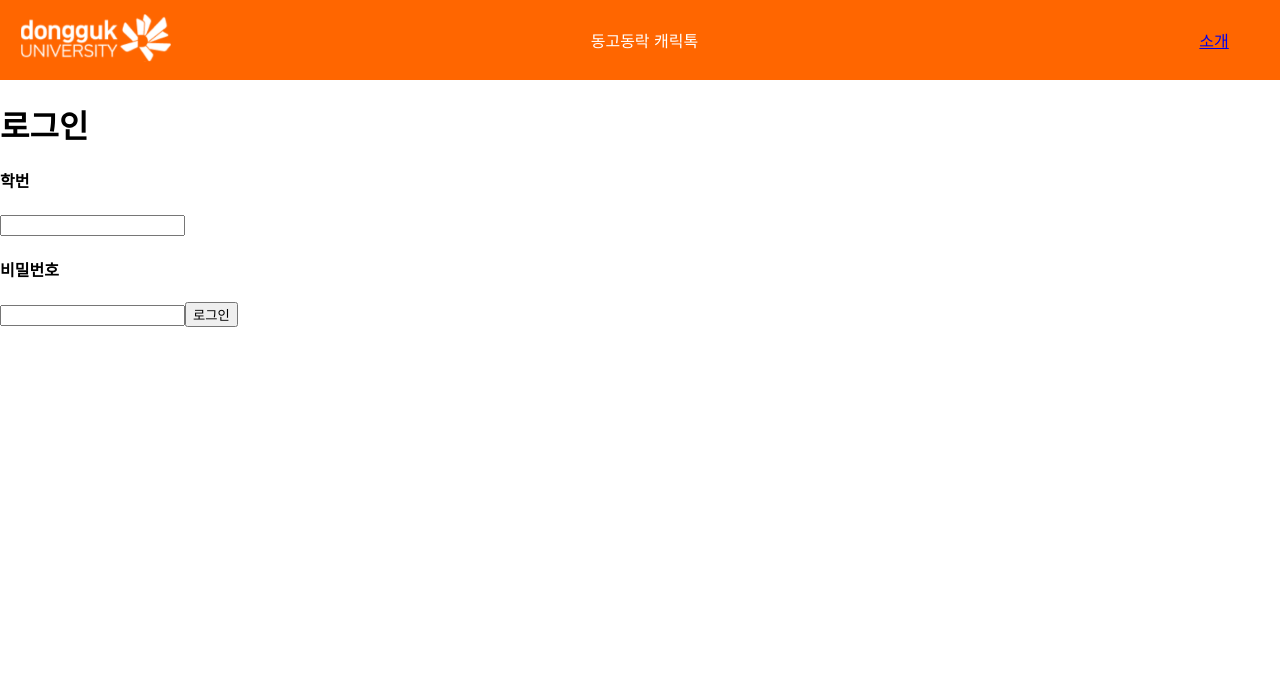
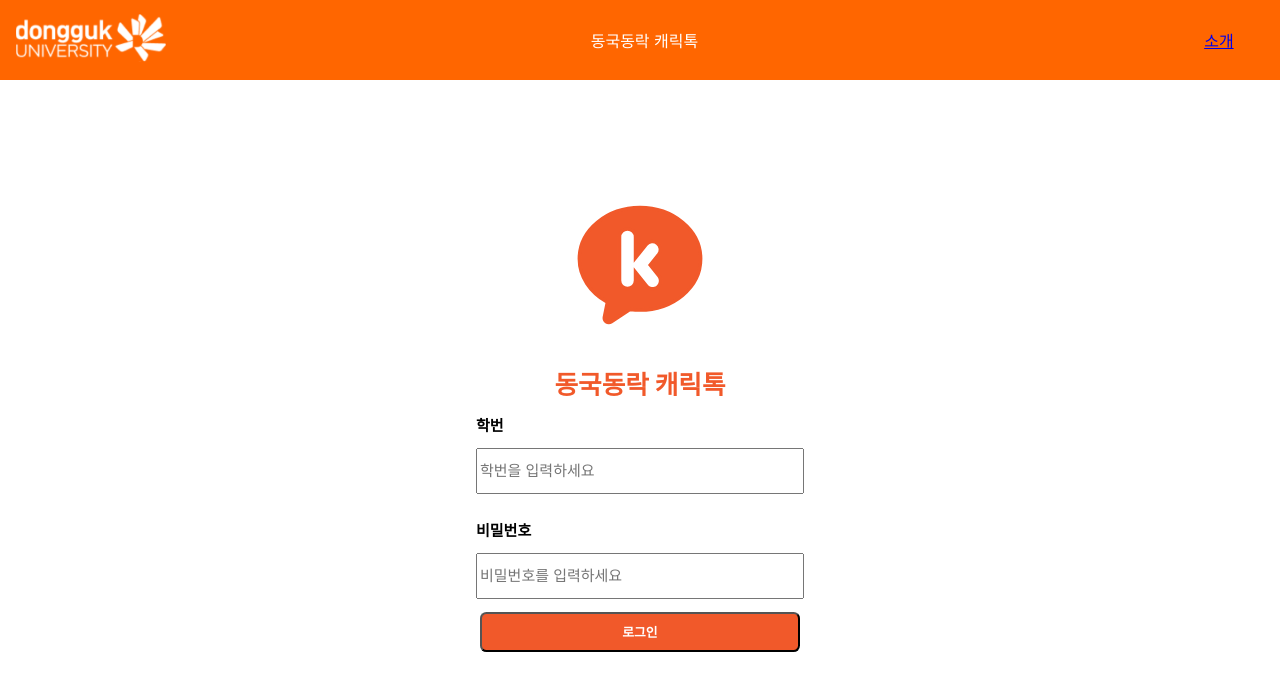
Before and after one commit to PROMACAMputhon/front, a React (Create React App) app: page /login in a window 1280 px wide. Shown: the top 690 px of the page. Built offline with nearby package versions, Linux system fonts and the light colour scheme; no server answers.

Commit message:
:sparkles: feat: login axios 제작 및 login css 제작

```diff
--- /dev/null
+++ b/src/api/user/user.js
@@ -0,0 +1,45 @@
+import {authInstance} from '../instance';
+import {sendRequest} from "../request";
+
+export const login = async (memberLoginId, memberPassword) => {
+    try {
+        const response = await sendRequest(authInstance, "post", "/signin", {
+            memberLoginId,
+            memberPassword,
+        })
+
+        if (response.data.success) {
+            const userData = response.data.responseDto;
+            console.log("success");
+            return userData;
+        }
+    } catch (error) {
+        if (error.code === '4002') {
+            console.log('존재하지 않는 아이디입니다.');
+        } else if (error.code === '4003') {
+            console.log('비밀번호가 일치하지 않습니다.');
+        } else {
+            console.log(error.message || '로그인 실패');
+        }
+    }
+};
+
+export const logout = async (memberId) => {
+    try{
+        const response = await sendRequest(authInstance, "post", "/signout", {
+            "memberId" : 6,
+        });
+
+        if (response.data.success) {
+            const Data = response.data.responseDto;
+            console.log("success", Data);
+            return Data;
+        }
+    } catch (error) {
+        if (error.code === '4002') {
+            console.log('존재하지 않는 아이디입니다.');
+        } else {
+            console.log(error.message || '로그아웃 실패');
+        }
+    }
+}
--- a/src/components/User/LoginPage.jsx
+++ b/src/components/User/LoginPage.jsx
@@ -1,14 +1,65 @@
-import React from 'react';
+import React, {useState} from 'react';
+import styles from './LoginPage.module.css';
+import {login} from "../../api/user/user";
+import {userState} from "../../recoil/user/userRecoilState";
+import {useSetRecoilState} from "recoil";
+import {useNavigate} from "react-router-dom";
+import {ReactComponent as TalkImage} from "../../assets/images/talkImage.svg";
 
 function LoginPage() {
+    const [memberLoginId, setMemberLoginId] = useState('');
+    const [memberPassword, setMemberPassword] = useState('');
+
+    const setUser = useSetRecoilState(userState);
+    const navigate = useNavigate();
+
+    const handleLogin = async () => {
+        const userData = await login(memberLoginId, memberPassword);
+        if (userData) {
+            setUser({
+                isLoggedIn: true,
+                userData: userData,
+            });
+            navigate('/');
+            console.log('로그인 성공:', userData);
+        } else {
+            console.log('로그인 실패');
+        }
+    };
+
     return (
-        <div>
-            <h1>로그인</h1>
-            <h4>학번</h4>
-            <input type={"text"}/>
-            <h4>비밀번호</h4>
-            <input type={"text"}/>
-            <button>로그인</button>
+        <div className={styles.container}>
+            <div className={styles.loginSection}>
+                <div className={styles.imageSection}>
+                    <TalkImage width={150}/>
+                </div>
+                <div className={styles.titleSection}>
+                    동국동락 캐릭톡
+                </div>
+                <div className={styles.textSection}>
+                    학번
+                </div>
+                <input
+                    className={styles.inputSection}
+                    type="text"
+                    value={memberLoginId}
+                    placeholder={"학번을 입력하세요"}
+                    onChange={(e) => setMemberLoginId(e.target.value)}
+                />
+                <div className={styles.textSection}>
+                    비밀번호
+                </div>
+                <input
+                    className={styles.inputSection}
+                    type="password"
+                    value={memberPassword}
+                    placeholder={"비밀번호를 입력하세요"}
+                    onChange={(e) => setMemberPassword(e.target.value)}
+                />
+                <div className={styles.buttonSection}>
+                    <button className={styles.loginButton} onClick={handleLogin}>로그인</button>
+                </div>
+            </div>
         </div>
     );
 }
--- /dev/null
+++ b/src/components/User/LoginPage.module.css
@@ -0,0 +1,79 @@
+.container {
+    display: flex;
+    justify-items: center;
+    justify-content: center;
+}
+
+.loginSection {
+    display: flex;
+    flex-direction: column;
+}
+
+.imageSection {
+    margin-top: 10vh;
+
+    display: flex;
+    justify-items: center;
+    justify-content: center;
+}
+
+.titleSection {
+    display: flex;
+    justify-content: center;
+    justify-items: center;
+
+    color: #F1592A;
+    text-align: center;
+    font-size: 2vw;
+    font-style: normal;
+    font-weight: 700;
+    line-height: normal;
+}
+
+.textSection {
+    display: flex;
+    margin-top: 1vw;
+
+    color: #000;
+    font-size: 15px;
+    font-style: normal;
+    font-weight: 700;
+    line-height: normal;
+}
+
+.inputSection {
+    width: 25vw;
+    height: 5vh;
+    margin: 1vw 0;
+
+    display: flex;
+    flex-direction: column;
+    align-items: flex-start;
+
+    font-size: 15px;
+    font-style: normal;
+    font-weight: 400;
+    line-height: normal;
+}
+
+.buttonSection {
+    display: flex;
+    justify-content: center;
+    justify-items: center;
+}
+
+.loginButton {
+    width: 25vw;
+    height: 5vh;
+    flex-shrink: 0;
+
+    border-radius: 0.5vw;
+    background: #F1592A;
+
+    color: #FFF;
+    text-align: center;
+    font-size: 1vw;
+    font-style: normal;
+    font-weight: 600;
+    text-transform: uppercase;
+}
--- a/src/components/common/Header.jsx
+++ b/src/components/common/Header.jsx
@@ -1,13 +1,34 @@
 import React from "react";
 import styles from "./Header.module.css";
 import { Bell, Globe, Search, User } from "lucide-react";
-import {useLocation} from "react-router-dom";
+import {useLocation, useNavigate} from "react-router-dom";
 import {ReactComponent as Logo} from "../../assets/icons/logo.svg";
 import {Link} from "react-router-dom";
+import {useRecoilState} from "recoil";
+import {userState} from "../../recoil/user/userRecoilState";
+import {logout} from "../../api/user/user";
 
 function Header() {
     const location = useLocation();
     const isHomePage = location.pathname === "/";
+
+    const navigate = useNavigate();
+
+    const [user, setUser] = useRecoilState(userState);
+    const handleLoginClick = async () => {
+        if (user.isLoggedIn) {
+            const data = await logout(user.userData);
+
+            if (data) {
+                setUser({isLoggedIn: false, userData: null});
+                console.log('로그아웃 성공:', data);
+            } else {
+                console.error("로그아웃 실패333:", data);
+            }
+        }else {
+            navigate("/login");
+        }
+    };
 
     return (
         <header className={styles.container}>
@@ -28,7 +49,11 @@
                         <Bell size={20}/>
                         <Globe size={20}/>
                         <User size={20}/>
-                        <span>로그인</span>
+                        {user.isLoggedIn ? (
+                            <span className={styles.loginSection} onClick={handleLoginClick}>로그아웃</span>
+                        ) : (
+                            <span className={styles.loginSection} onClick={handleLoginClick}>로그인</span>
+                        )}
                         <Search size={20}/>
                     </div>
                 </div>
@@ -40,7 +65,7 @@
                         </Link>
                     </div>
                     <div className={styles.chatTitle}>
-                        동고동락 캐릭톡
+                        동국동락 캐릭톡
                     </div>
                     <div className={styles.chatExplain}>
                         <Link to={"/ai/explain"}>소개</Link>
--- a/src/components/common/Header.module.css
+++ b/src/components/common/Header.module.css
@@ -1,7 +1,8 @@
 .container {
   display: flex;
+  height: 8vh;
   align-items: center;
-  padding: 1vw;
+  padding: 1vh;
   background-color: #ff6600;
   color: white;
 }
@@ -32,6 +33,10 @@
   gap: 1rem;
 }
 
+.loginSection {
+  cursor: pointer;
+}
+
 .chatHeader {
   width: 100%;
   display: flex;
--- /dev/null
+++ b/src/recoil/user/userRecoilState.js
@@ -0,0 +1,9 @@
+import { atom } from "recoil";
+
+export const userState = atom({
+    key: 'userState',
+    default: {
+        isLoggedIn: false,
+        userData: null,
+    },
+});
```
